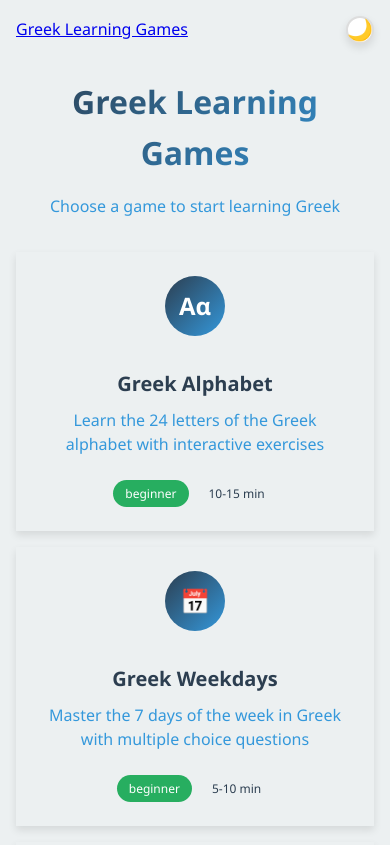
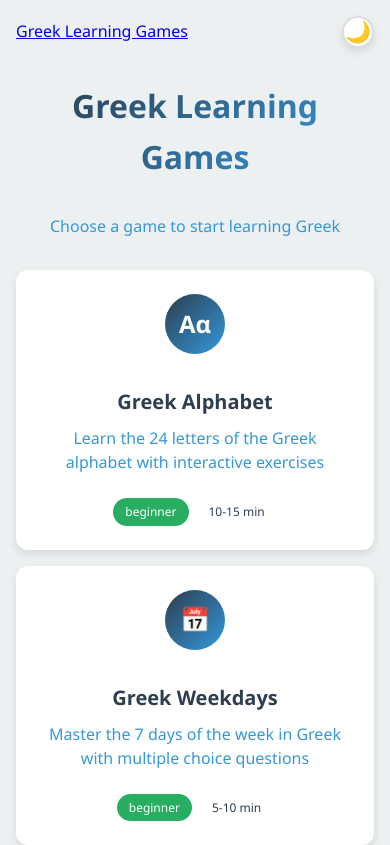
Before and after one commit to tzzo/greek-alphabet-game, a Nuxt app: page / in a window 390 px wide. Shown: the top 845 px of the page. Built offline with nearby package versions, Linux system fonts and the light colour scheme.

Commit message:
Page header

```diff
--- a/app/assets/scss/main.scss
+++ b/app/assets/scss/main.scss
@@ -19,6 +19,7 @@
   --input-border: #ddd;
   --muted-text: #666;
   --progress-bg: #e0e0e0;
+  --border-radius: 12px;
 }
 
 // Dark mode - using the standard class from @nuxtjs/color-mode
@@ -63,18 +64,3 @@ body {
   line-height: 1.6;
   transition: background-color 0.3s ease, color 0.3s ease;
 }
-
-// Main container
-.game-container {
-  max-width: 800px;
-  margin: 0 auto;
-  padding: 10px;
-  min-height: 100vh;
-  display: flex;
-  flex-direction: column;
-  align-items: center;
-
-  @media (min-width: 550px) {
-    padding: 20px;
-  }
-}
--- a/app/components/DarkModeToggle.vue
+++ b/app/components/DarkModeToggle.vue
@@ -18,8 +18,8 @@ const toggleColorMode = (): void => {
   border: 2px solid var(--input-border);
   border-radius: 50%;
   display: flex;
-  width: 28px;
-  height: 28px;
+  width: 32px;
+  height: 32px;
   align-items: center;
   justify-content: center;
   cursor: pointer;
--- a/app/components/GameCard.vue
+++ b/app/components/GameCard.vue
@@ -21,7 +21,7 @@
     margin: 20px auto;
     background: var(--card-background);
     box-shadow: var(--shadow);
-    border-radius: 12px;
+    border-radius: var(--border-radius);
   }
 }
 
@@ -88,7 +88,7 @@
 :deep(.progress-container) {
   width: 100%;
   background-color: var(--progress-bg);
-  border-radius: 10px;
+  border-radius: var(--border-radius);
   overflow: hidden;
   margin: 20px 0;
 
@@ -96,7 +96,7 @@
     height: 10px;
     background-color: var(--success-color);
     transition: width 0.3s ease;
-    border-radius: 10px;
+    border-radius: var(--border-radius);
   }
 }
 
@@ -166,7 +166,7 @@
   padding: 15px;
   font-size: 1.2rem;
   border: 2px solid var(--input-border);
-  border-radius: 8px;
+  border-radius: var(--border-radius);
   margin: 20px 0;
   text-align: center;
   transition: all 0.3s ease;
@@ -208,7 +208,7 @@
   border: none;
   padding: 15px 30px;
   font-size: 1rem;
-  border-radius: 8px;
+  border-radius: var(--border-radius);
   cursor: pointer;
   transition: all 0.3s ease;
   font-weight: 500;
--- /dev/null
+++ b/app/components/PageHeader.vue
@@ -0,0 +1,114 @@
+<template lang="pug">
+.page-header(:class="{ 'center-header': centered, 'home-header': isHome }")
+  .header-content
+    h1(v-if="title") {{ title }}
+    p(v-if="subtitle" class="subtitle") {{ subtitle }}
+    slot(name="extra-content")
+</template>
+
+<script setup lang="ts">
+interface Props {
+  title?: string
+  subtitle?: string
+  centered?: boolean
+  isHome?: boolean
+}
+
+const props = withDefaults(defineProps<Props>(), {
+  title: '',
+  subtitle: '',
+  centered: true,
+  isHome: false
+})
+</script>
+
+<style lang="scss" scoped>
+.page-header {
+  margin-bottom: 2rem;
+  width: 100%;
+
+  &.center-header {
+    text-align: center;
+
+    .header-content {
+      max-width: 800px;
+      margin: 0 auto;
+      padding: 0 2rem;
+    }
+  }
+
+  &.home-header {
+    text-align: center;
+    margin-bottom: 3rem;
+
+    .header-content {
+      margin: 0 auto;
+      padding: 0 2rem;
+    }
+
+    h1 {
+      font-size: 3rem;
+      font-weight: 700;
+      color: var(--text-color);
+      margin-bottom: 1rem;
+      background: linear-gradient(135deg, var(--primary-color), var(--secondary-color));
+      -webkit-background-clip: text;
+      -webkit-text-fill-color: transparent;
+      background-clip: text;
+    }
+
+    .subtitle {
+      font-size: 1.2rem;
+      color: var(--secondary-color);
+      margin-bottom: 0;
+    }
+  }
+}
+
+.header-content {
+  display: flex;
+  flex-direction: column;
+  align-items: center;
+  gap: 1rem;
+}
+
+h1 {
+  color: var(--text-color);
+  font-size: 2rem;
+  font-weight: 700;
+  margin: 0;
+}
+
+.subtitle {
+  color: var(--secondary-color);
+  font-size: 1rem;
+  margin: 0;
+  line-height: 1.5;
+}
+
+@media (max-width: 768px) {
+  .page-header {
+    margin-bottom: 1.5rem;
+
+    &.home-header {
+      margin-bottom: 2rem;
+
+      h1 {
+        font-size: 2rem;
+      }
+
+      .subtitle {
+        font-size: 1rem;
+      }
+    }
+
+    .header-content {
+      padding: 0 1rem;
+    }
+  }
+
+  h1 {
+    font-size: 1.5rem;
+  }
+}
+</style>
--- a/app/components/games/GreekAlphabet.vue
+++ b/app/components/games/GreekAlphabet.vue
@@ -390,7 +390,7 @@ const enableInput = (): void => {
   margin: 15px 0 25px 0;
   padding: 15px;
   background-color: rgba(39, 174, 96, 0.1);
-  border-radius: 8px;
+  border-radius: var(--border-radius);
   border-left: 4px solid var(--success-color);
 
   .greek-name {
--- a/app/pages/alphabet.vue
+++ b/app/pages/alphabet.vue
@@ -1,7 +1,6 @@
 <template lang="pug">
 div
-  .page-header
-    h1 Greek Alphabet Game
+  PageHeader(title="Greek Alphabet Game")
 
   .game-content
     GamesGreekAlphabet
@@ -18,29 +17,6 @@ useHead({
 </script>
 
 <style lang="scss" scoped>
-.page-header {
-  display: flex;
-  align-items: center;
-  gap: 2rem;
-  margin-bottom: 2rem;
-  width: 100%;
-  max-width: 800px;
-  text-align: center;
-
-  .back-button {
-    flex-shrink: 0;
-  }
-
-  h1 {
-    color: var(--text-color);
-    font-size: 2rem;
-    font-weight: 700;
-    margin: 0;
-    text-align: center;
-    flex-grow: 1;
-  }
-}
-
 .game-content {
   width: 100%;
   display: flex;
@@ -78,10 +54,6 @@ useHead({
     gap: 1rem;
     text-align: center;
 
-    .back-button {
-      align-self: flex-start;
-    }
-
     h1 {
       font-size: 1.5rem;
     }
--- a/app/pages/gender.vue
+++ b/app/pages/gender.vue
@@ -1,5 +1,6 @@
 <template lang="pug">
 div
+  PageHeader(title="Word Gender Game")
   GamesGuessGender
 </template>
 
--- a/app/pages/index.vue
+++ b/app/pages/index.vue
@@ -1,8 +1,10 @@
 <template lang="pug">
 .games-container
-  .header
-    h1 Greek Learning Games
-    p Choose a game to start learning Greek
+  PageHeader(
+    title="Greek Learning Games"
+    subtitle="Choose a game to start learning Greek"
+    :is-home="true"
+  )
 
   .games-grid
     .game-card(v-for="game in games" :key="game.id")
@@ -79,29 +81,6 @@ const games = [
   transition: background-color 0.3s ease;
 }
 
-.header {
-  text-align: center;
-  margin-bottom: 3rem;
-  max-width: 600px;
-
-  h1 {
-    font-size: 3rem;
-    font-weight: 700;
-    color: var(--text-color);
-    margin-bottom: 1rem;
-    background: linear-gradient(135deg, var(--primary-color), var(--secondary-color));
-    -webkit-background-clip: text;
-    -webkit-text-fill-color: transparent;
-    background-clip: text;
-  }
-
-  p {
-    font-size: 1.2rem;
-    color: var(--secondary-color);
-    margin-bottom: 0;
-  }
-}
-
 .games-grid {
   display: grid;
   grid-template-columns: repeat(auto-fit, minmax(300px, 1fr));
@@ -111,7 +90,7 @@ const games = [
 }
 
 .game-card {
-  background-color: var(--bg-color);
+  background-color: var(--card-background);
   border: 2px solid var(--border-color);
   border-radius: var(--border-radius);
   overflow: hidden;
@@ -223,18 +202,6 @@ const games = [
     padding: 1rem;
   }
 
-  .header {
-    margin-bottom: 2rem;
-
-    h1 {
-      font-size: 2rem;
-    }
-
-    p {
-      font-size: 1rem;
-    }
-  }
-
   .games-grid {
     grid-template-columns: 1fr;
     gap: 1rem;
--- a/app/pages/weekdays.vue
+++ b/app/pages/weekdays.vue
@@ -1,7 +1,6 @@
 <template lang="pug">
 div
-  .page-header
-    h1 Greek Weekdays Game
+  PageHeader(title="Greek Weekdays Game")
 
   .game-content
     GamesWeekdays
@@ -18,31 +17,6 @@ useHead({
 </script>
 
 <style lang="scss" scoped>
-.page-header {
-  display: flex;
-  align-items: center;
-  gap: 2rem;
-  margin-bottom: 2rem;
-  width: 100%;
-  max-width: 800px;
-  margin-left: auto;
-  margin-right: auto;
-  padding: 0 2rem;
-
-  .back-button {
-    flex-shrink: 0;
-  }
-
-  h1 {
-    color: var(--text-color);
-    font-size: 2rem;
-    font-weight: 700;
-    margin: 0;
-    text-align: center;
-    flex-grow: 1;
-  }
-}
-
 .game-content {
   width: 100%;
   display: flex;
@@ -81,10 +55,6 @@ useHead({
     text-align: center;
     padding: 0 1rem;
 
-    .back-button {
-      align-self: flex-start;
-    }
-
     h1 {
       font-size: 1.5rem;
     }
```
